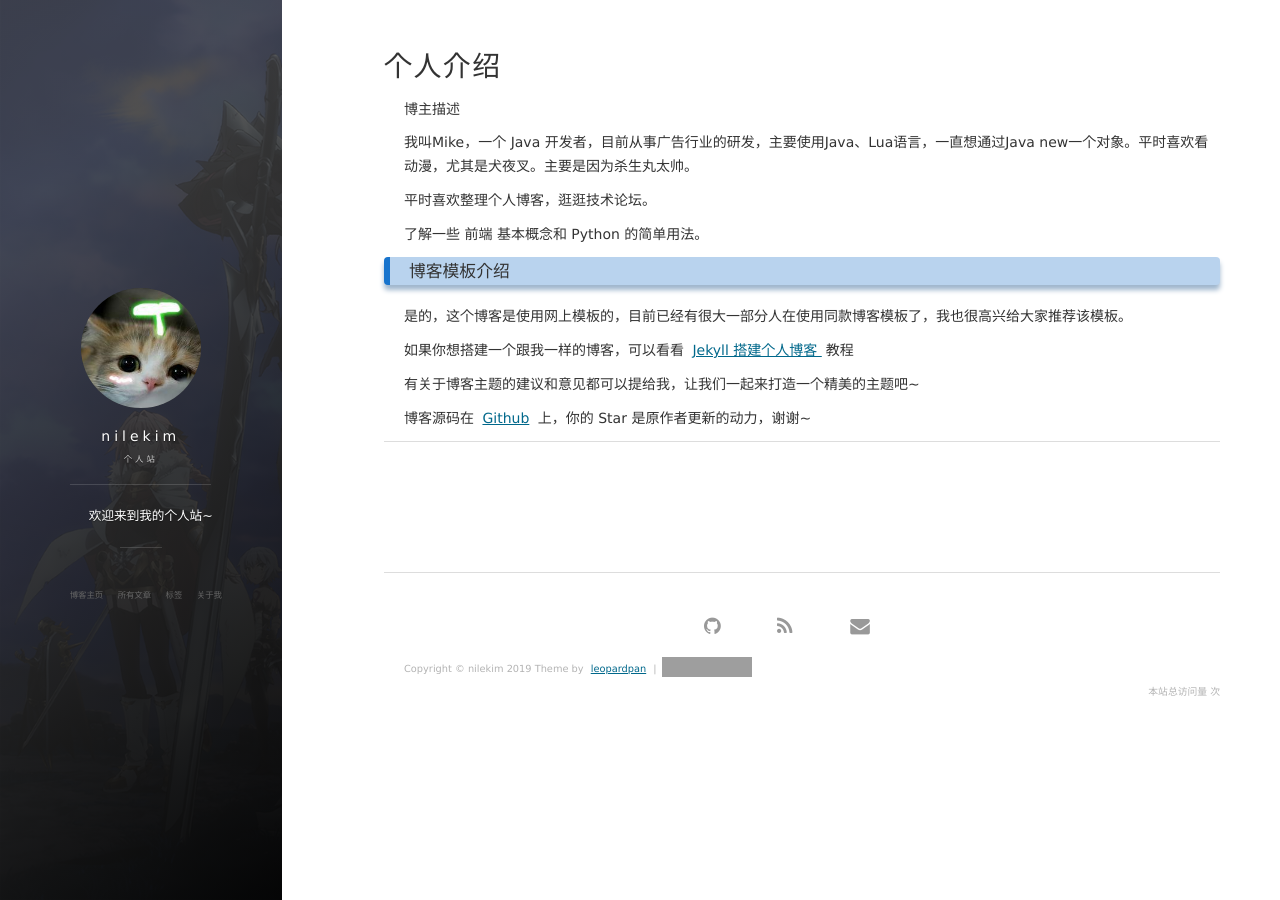
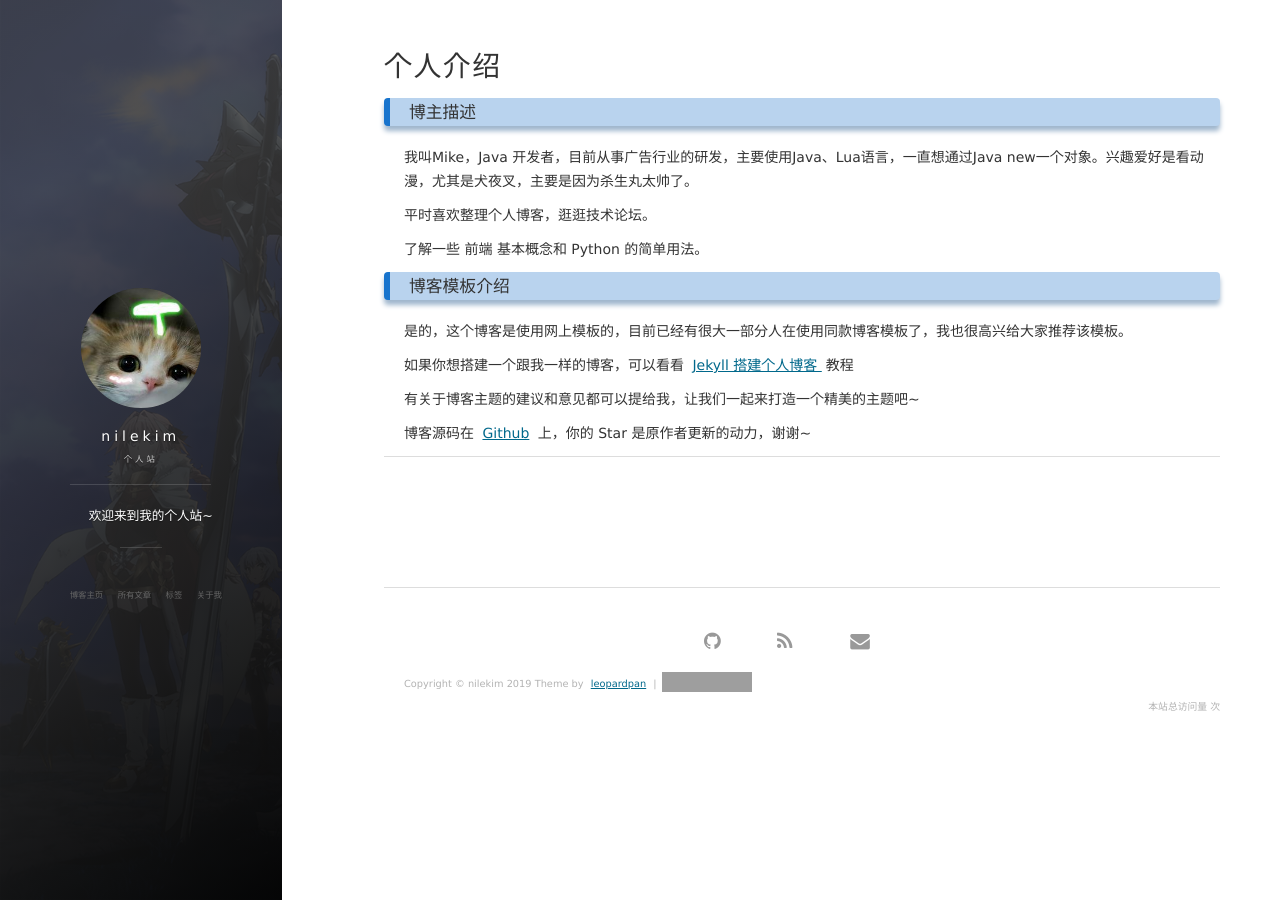
Before and after one commit to nilekim/nilekim.github.io, a Jekyll site: the page built from about.md, in a window 1280 px wide. Built offline with Jekyll 4.4.1, drawn with Linux system fonts in a browser that asks for light colours; nearby versions of some CDN libraries; comment, search, counter and statistics services are not loaded; grey boxes are pictures that could not be loaded.

Commit message:
修改文字

```diff
--- a/about.md
+++ b/about.md
@@ -3,9 +3,9 @@ layout: page
 title: 个人介绍
 ---
 
-博主描述
+<h3> 博主描述 </h3>
 
-我叫Mike，一个 Java 开发者，目前从事广告行业的研发，主要使用Java、Lua语言，一直想通过Java new一个对象。平时喜欢看动漫，尤其是犬夜叉。主要是因为杀生丸太帅。
+我叫Mike，Java 开发者，目前从事广告行业的研发，主要使用Java、Lua语言，一直想通过Java new一个对象。兴趣爱好是看动漫，尤其是犬夜叉，主要是因为杀生丸太帅了。
 
 <p>
 平时喜欢整理个人博客，逛逛技术论坛。
```
Also changed, not shown: _posts/2019-03-24-cratedb_grafana.md (+1 -1 lines).
